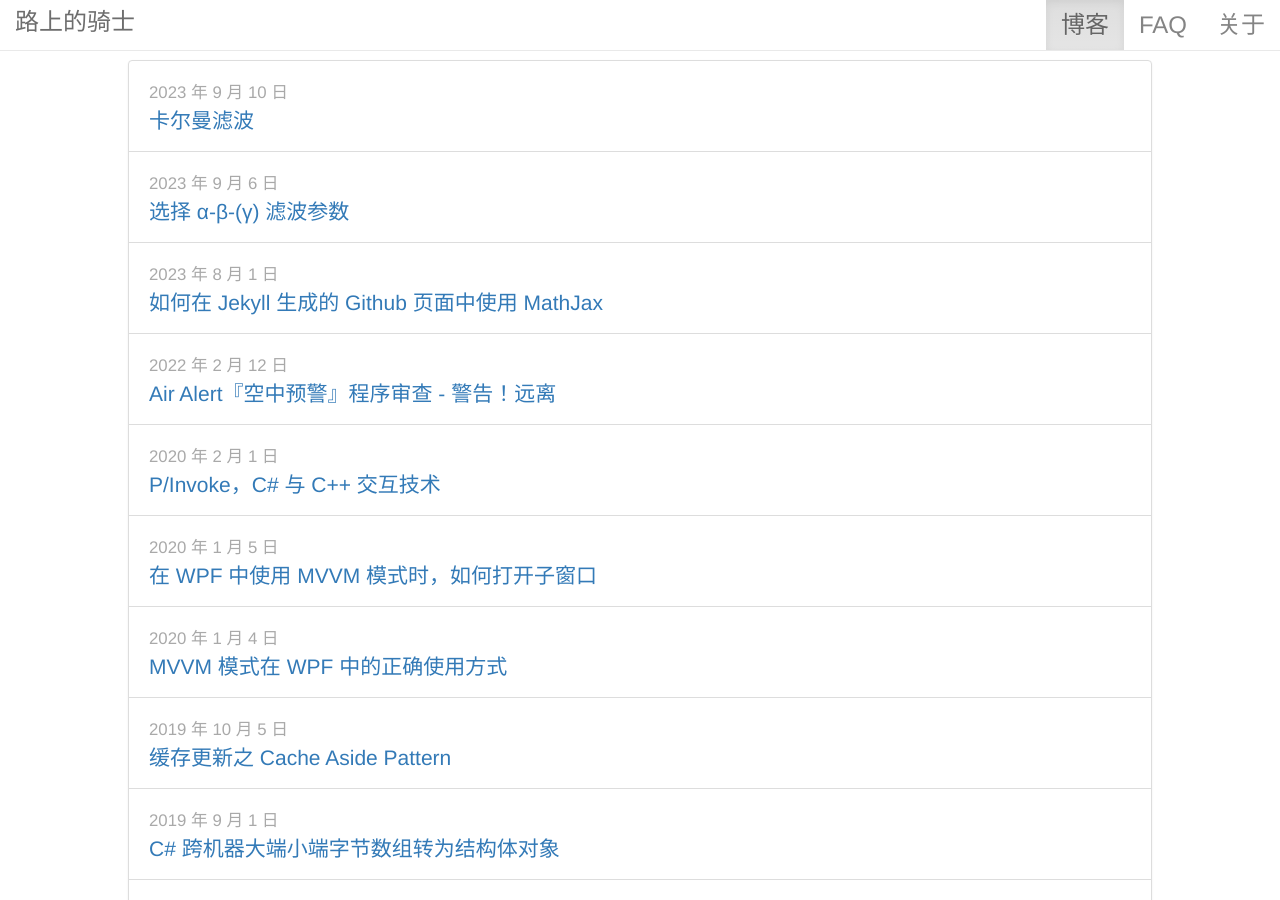
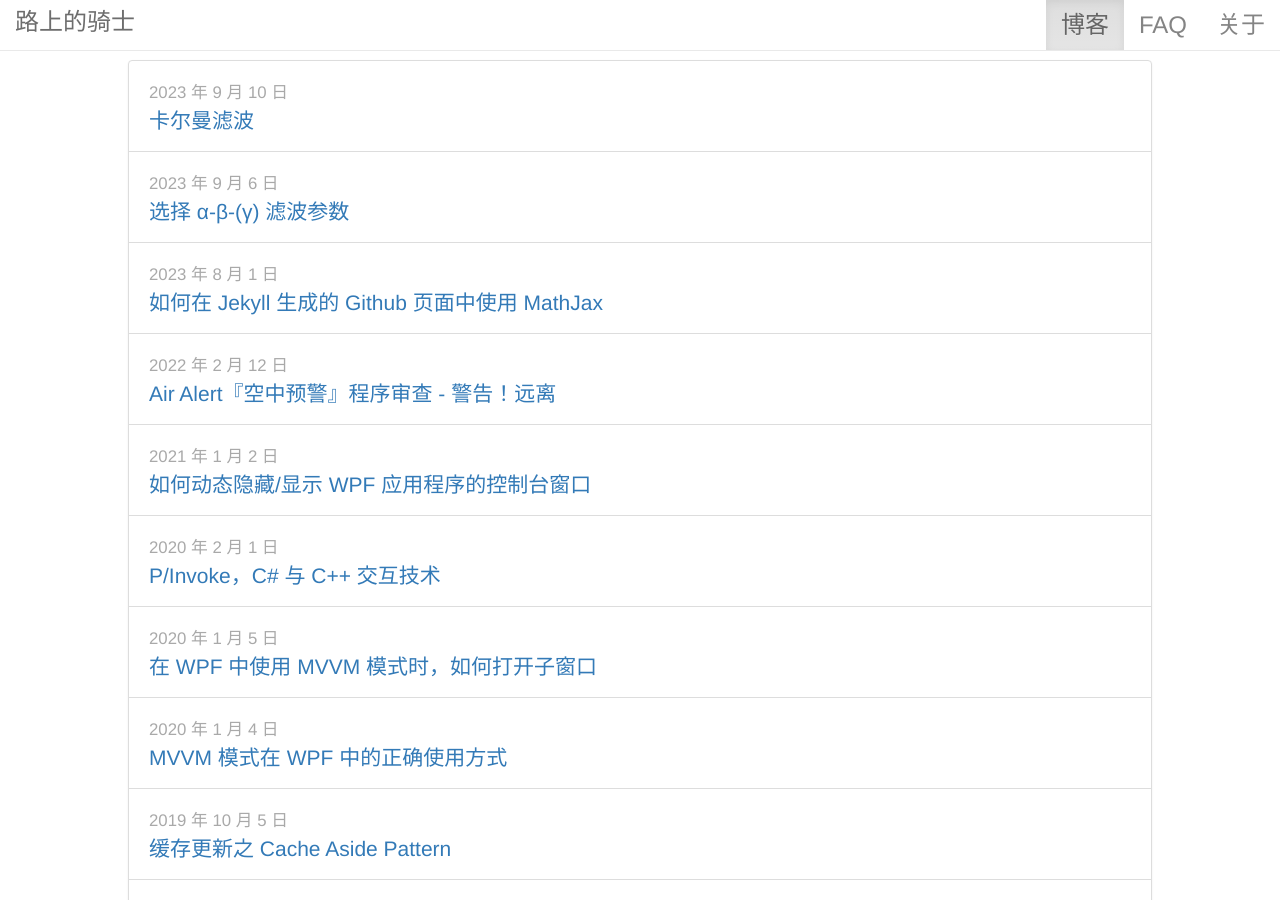
Before and after one commit to luli100/luli100.github.io, a Jekyll site: the page built from index.html, in a window 1280 px wide and 900 px high. Built offline with Jekyll 4.4.1, drawn with Linux system fonts in a browser that asks for light colours.

Commit message:
show and hide console window

````diff
--- a/_posts/2021-01-02-how-to-show-hide-console-window-in-wpf.md
+++ b/_posts/2021-01-02-how-to-show-hide-console-window-in-wpf.md
@@ -1,29 +1,23 @@
 ---
 layout: post
 title: 如何动态隐藏/显示 WPF 应用程序的控制台窗口
-enable: false
+enable: true
 ---
-<!DOCTYPE html>
-<html>
-    <head>
-        <meta charset="UTF-8">
-        <meta name="viewport" content="width=device-width, initial-scale=0.5">
-        <link href="/styles/main.css" rel="stylesheet" type="text/css">
-        <title></title>
-    </head>
-    <body>
-        <div class="inner">
-            <h2>如何动态隐藏/显示 WPF 应用程序的控制台窗口</h2>
-            <p>你曾经是否想过在 WPF 应用程序运行起来后，可以动态打开/关闭控制台窗体。也就是说，你可以在 WPF 应用程序里，留一个后门，用于调试程序。在需要时，打开控制台窗口，查看后台监控数据；不需要时，关闭控制台窗口。</p>
-            <P>下面的方法应该可以满足你的需求：</P>
-            <ol>
-                <li>
-                    <p>将 WPF 应用程序输出类型设置为<strong>控制台应用程序</strong>，在 *.csproj 文件里可以看到如下配置。</p>
-                    <div class="highlighter-rouge"><div class="highlight"><pre class="highlight"><code>&lt;OutputType&gt;Exe&lt;/OutputType&gt;</code></pre></div></div>
-                </li>
-                <li>
-                    <p>添加 NativeConsole 类公开 C++ 函数。</p>
-                    <div class="highlighter-rouge"><div class="highlight"><pre class="highlight"><code>public static class NativeConsole
+
+你曾经是否想过在 WPF 应用程序运行起来后，可以动态打开/关闭控制台窗体。也就是说，你可以在 WPF 应用程序里，留一个后门，用于调试程序。在需要时，打开控制台窗口，查看后台监控数据；不需要时，关闭控制台窗口。
+
+下面的方法应该可以满足你的需求：
+
+1. 将 WPF 应用程序输出类型设置为<strong>控制台应用程序</strong>，在 *.csproj 文件里可以看到如下配置。
+
+```
+<OutputType>Exe</OutputType>
+```
+
+2. 添加 NativeConsole 类公开 C++ 函数。
+
+```
+public static class NativeConsole
 {
     [DllImport("kernel32.dll")]
     public static extern IntPtr GetConsoleWindow();
@@ -45,11 +39,13 @@ enable: false
         var handle = GetConsoleWindow();
         ShowWindow(handle, SW_HIDE);
     }
-}</code></pre></div></div>
-                </li>
-                <li>
-                    <P>为了让 WPF 应用程序启动时，默认<strong>隐藏</strong>控制台窗口，可以在 App.xaml.cs 里重写 OnStartup 方法。</P>
-                    <div class="highlighter-rouge"><div class="highlight"><pre class="highlight"><code>public partial class App : Application
+}
+```
+
+3. 为了让 WPF 应用程序启动时，默认<strong>隐藏</strong>控制台窗口，可以在 App.xaml.cs 里重写 OnStartup 方法。
+
+```
+public partial class App : Application
 {
     protected override void OnStartup(StartupEventArgs e)
     {
@@ -58,23 +54,19 @@ enable: false
         //隐藏控制台窗口
         NativeConsole.Hide();
     }
-}</code></pre></div></div>
-                </li>
-                <li>
-                    <P>在你想<strong>显示/隐藏</strong>控制台窗口的地方调用下面的方法。</P>
-                    <p><strong>显示</strong>控制台窗口方法：</p>
-                    <div class="highlighter-rouge"><div class="highlight"><pre class="highlight"><code>NativeConsole.Show();</code></pre></div></div>
-                    <p><strong>隐藏</strong>控制台窗口方法:</p>
-                    <div class="highlighter-rouge"><div class="highlight"><pre class="highlight"><code>NativeConsole.Hide();</code></pre></div></div>
-                </li>
-            </ol>
-        </div>
+}
+```
 
-        <script>
-            if (/mobile/i.test(navigator.userAgent) || /android/i.test(navigator.userAgent))
-            {
-                document.body.classList.add('mobile');
-            }
-        </script>
-    </body>
-</html>
+4. 在你想<strong>显示/隐藏</strong>控制台窗口的地方调用下面的方法。
+
+<strong>显示</strong>控制台窗口方法：
+
+```
+NativeConsole.Show();
+```
+
+<strong>隐藏</strong>控制台窗口方法:
+
+```
+NativeConsole.Hide();
+```
````
